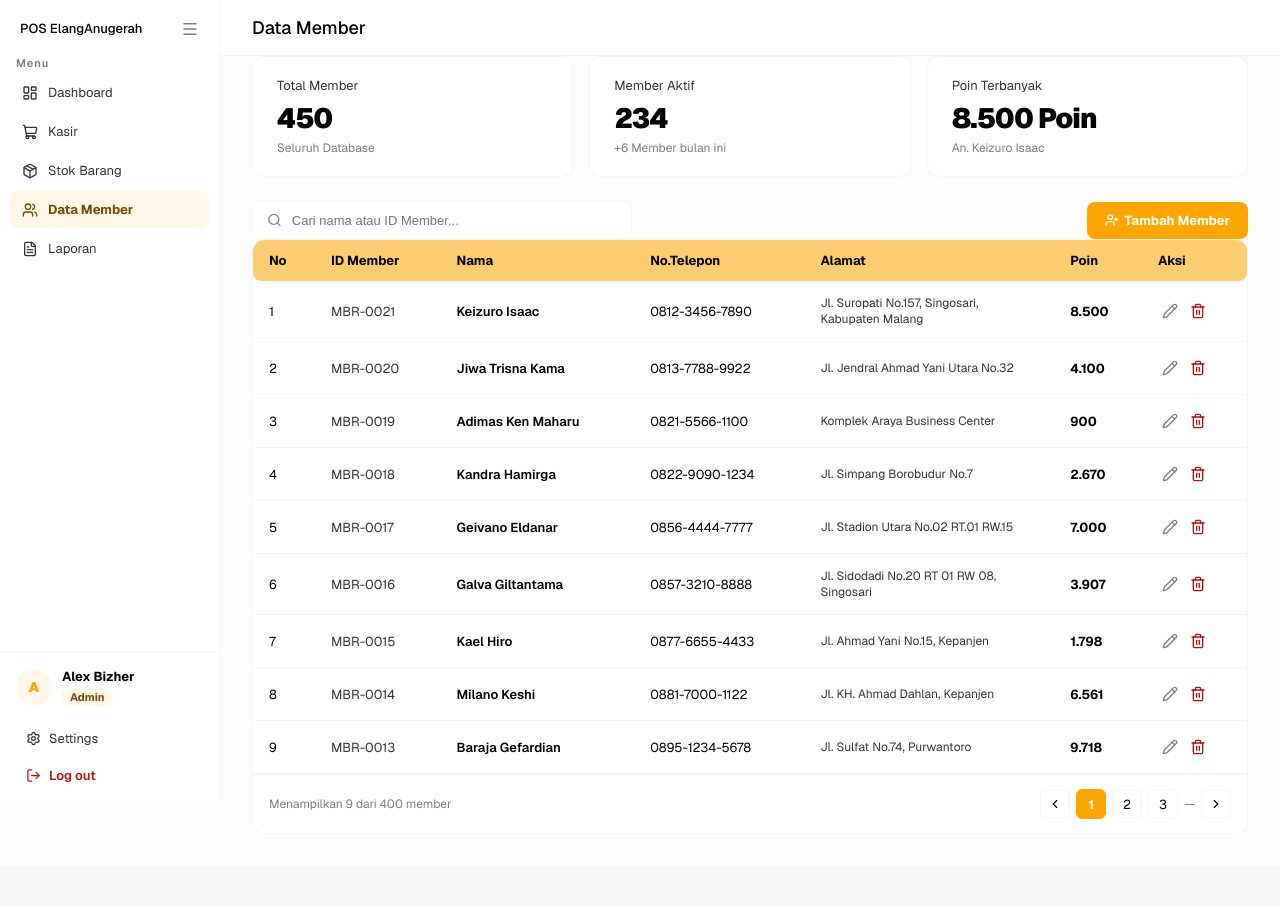
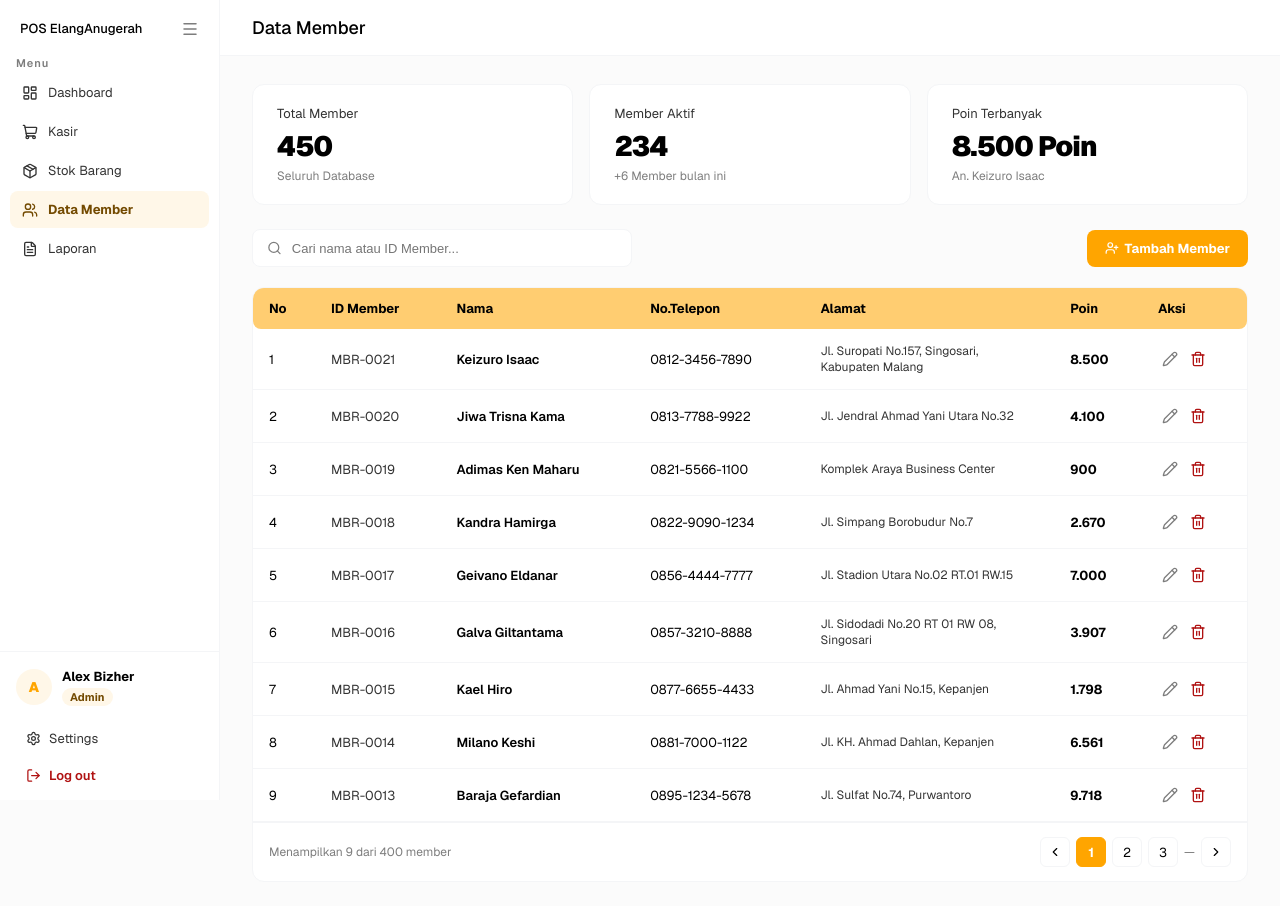
Before and after one commit to shafash/pos, a React (Vite) app: page / in a window 1280 px wide. Both pictures are taken after a click on the button "Data Member". Shown: the top 906 px of the page. Before the commit the page ends 866 px from the top, so only its background shows below. Built offline with nearby package versions, Linux system fonts and the light colour scheme.

Commit message:
fix: enhance layout and styling in DataMember component for improved readability and user interaction

```diff
--- a/src/pages/DataMember.jsx
+++ b/src/pages/DataMember.jsx
@@ -18,89 +18,67 @@ export default function DataMember({ onNav }) {
     )
 
     return (
-        <div>
-            <div style = {{
+        <div style={{ paddingTop: 28 }}>
+            <div style={{
                 display: 'flex',
                 gap: 16,
                 marginBottom: 24,
             }}>
-                <StatCard label = "Total Member" value = "450" sub = "Seluruh Database" />
-                <StatCard label = "Member Aktif" value = "234" sub = "+6 Member bulan ini" />
-                <StatCard label = "Poin Terbanyak" value = "8.500 Poin" sub = "An. Keizuro Isaac" />
+                <StatCard label="Total Member" value="450" sub="Seluruh Database" />
+                <StatCard label="Member Aktif" value="234" sub="+6 Member bulan ini" />
+                <StatCard label="Poin Terbanyak" value="8.500 Poin" sub="An. Keizuro Isaac" />
             </div>
 
-            <div style = {{
+            <div style={{
                 display: 'flex',
                 gap: 12,
                 justifyContent: 'space-between',
                 alignItems: 'center',
+                marginBottom: 20,
             }}>
-                <SearchBar placeholder = "Cari nama atau ID Member..." value = {search} onChange = {e => setSearch(e.target.value)} />
-                    <PrimaryBtn icon = {UserPlus} onClick = {() => onNav('tambahMember')}>Tambah Member</PrimaryBtn>
+                <SearchBar placeholder="Cari nama atau ID Member..." value={search} onChange={e => setSearch(e.target.value)} />
+                <PrimaryBtn icon={UserPlus} onClick={() => onNav('tambahMember')}>Tambah Member</PrimaryBtn>
             </div>
 
-            <div style = {{
+            <div style={{
                 background: COLOR.card,
-                border:`1px solid${COLOR.border}`,
+                border: `1px solid ${COLOR.border}`,
                 borderRadius: 12,
                 overflow: 'hidden',
             }}>
-                <table style = {{
+                <table style={{
                     width: '100%',
                     borderCollapse: 'collapse',
                 }}>
-                    <TableHeader cols = {[ 'No', 'ID Member', 'Nama', 'No.Telepon', 'Alamat', 'Poin', 'Aksi' ]} />
+                    <TableHeader
+                        cols={['No', 'ID Member', 'Nama', 'No.Telepon', 'Alamat', 'Poin', 'Aksi']}
+                        headerStyle={{ fontSize: 14, fontWeight: 500 }}
+                    />
                     <tbody>
                         {filtered.map((m, i) => (
-                            <tr key = {m.id} style = {{borderBottom: `1px solid ${COLOR.border}`}}>
-                                <td style = {{
-                                    padding: '14px 16px',
-                                    fontSize: 13,
-                                }}>
-                                    {i +1}
+                            <tr key={m.id} style={{ borderBottom: `1px solid ${COLOR.border}` }}>
+                                <td style={{ padding: '14px 16px', fontSize: 13 }}>
+                                    {i + 1}
                                 </td>
-                                <td style = {{
-                                    padding: '14px 16px',
-                                    fontSize: 13,
-                                    color: COLOR.textSub
-                                }}>
+                                <td style={{ padding: '14px 16px', fontSize: 13, color: COLOR.textSub }}>
                                     {m.memberId}
                                 </td>
-                                <td style = {{
-                                    padding: '14px 16px',
-                                    fontSize: 13,
-                                    fontWeight: 600,
-                                }}>
+                                <td style={{ padding: '14px 16px', fontSize: 13, fontWeight: 600 }}>
                                     {m.nama}
                                 </td>
-                                <td style = {{
-                                    padding: '14px 16px',
-                                    fontSize: 13,
-                                }}>
+                                <td style={{ padding: '14px 16px', fontSize: 13 }}>
                                     {m.telp}
                                 </td>
-                                <td style = {{
-                                    padding: '14px 16px',
-                                    fontSize: 12,
-                                    color: COLOR.textSub,
-                                    maxWidth: 200,
-                                }}>
+                                <td style={{ padding: '14px 16px', fontSize: 12, color: COLOR.textSub, maxWidth: 200 }}>
                                     {m.alamat}
                                 </td>
-                                <td style = {{
-                                    padding: '14px 16px',
-                                    fontSize: 13,
-                                    fontWeight: 700,
-                                }}>
+                                <td style={{ padding: '14px 16px', fontSize: 13, fontWeight: 700 }}>
                                     {m.poin.toLocaleString('id-ID')}
                                 </td>
-                                <td style = {{padding: '14px 16px'}}>
-                                    <div style = {{
-                                        display: 'flex',
-                                        gap: 4,
-                                    }}>
-                                        <ActionBtn icon = {Pencil} onClick = {() => onNav('editMember')}/>
-                                        <ActionBtn icon = {Trash2} color = {COLOR.red} />
+                                <td style={{ padding: '14px 16px' }}>
+                                    <div style={{ display: 'flex', gap: 4 }}>
+                                        <ActionBtn icon={Pencil} onClick={() => onNav('editMember')} />
+                                        <ActionBtn icon={Trash2} color={COLOR.red} />
                                     </div>
                                 </td>
                             </tr>
@@ -108,41 +86,29 @@ export default function DataMember({ onNav }) {
                     </tbody>
                 </table>
 
-                <div style = {{
+                <div style={{
                     padding: '14px 16px',
                     display: 'flex',
                     justifyContent: 'space-between',
                     alignItems: 'center',
                     borderTop: `1px solid ${COLOR.border}`,
                 }}>
-                    <span style = {{
-                        fontSize: 12,
-                        color: COLOR.textMuted,
-                    }}>
+                    <span style={{ fontSize: 12, color: COLOR.textMuted }}>
                         Menampilkan {filtered.length} dari 400 member
                     </span>
-                    <div style = {{
-                        display: 'flex',
-                        alignItems: 'center',
-                        gap: 6,
-                    }}>
-                        <button onClick = {() => setPage(p => Math.max(1, p -1))} style = {{
-                            width: 30,
-                            height: 30,
+                    <div style={{ display: 'flex', alignItems: 'center', gap: 6 }}>
+                        <button onClick={() => setPage(p => Math.max(1, p - 1))} style={{
+                            width: 30, height: 30,
                             border: `1px solid ${COLOR.border}`,
-                            borderRadius: 6,
-                            background: '#fff',
-                            cursor: 'pointer',
-                            display: 'flex',
-                            alignItems: 'center',
-                            justifyContent: 'center',
+                            borderRadius: 6, background: '#fff',
+                            cursor: 'pointer', display: 'flex',
+                            alignItems: 'center', justifyContent: 'center',
                         }}>
-                            <ChevronLeft size = {14} />
+                            <ChevronLeft size={14} />
                         </button>
                         {[1, 2, 3].map(n => (
-                            <button key = {n} onClick = {() => setPage(n)} style = {{
-                                width: 30,
-                                height: 30,
+                            <button key={n} onClick={() => setPage(n)} style={{
+                                width: 30, height: 30,
                                 border: `1px solid ${page === n ? COLOR.amber : COLOR.border}`,
                                 borderRadius: 6,
                                 background: page === n ? COLOR.amber : '#fff',
@@ -155,24 +121,15 @@ export default function DataMember({ onNav }) {
                                 {n}
                             </button>
                         ))}
-                        <span style = {{
-                            color: COLOR.textMuted,
-                            fontSize: 12,
+                        <span style={{ color: COLOR.textMuted, fontSize: 12 }}>—</span>
+                        <button onClick={() => setPage(p => p + 1)} style={{
+                            width: 30, height: 30,
+                            border: `1px solid ${COLOR.border}`,
+                            borderRadius: 6, background: '#fff',
+                            cursor: 'pointer', display: 'flex',
+                            alignItems: 'center', justifyContent: 'center',
                         }}>
-                            —
-                        </span>
-                        <button onClick = {() => setPage(p => p + 1)} style = {{
-                            width: 30,
-                            height: 30,
-                            border: `1px solid ${COLOR.border}`,
-                            borderRadius: 6,
-                            background: '#fff',
-                            cursor: 'pointer',
-                            display: 'flex',
-                            alignItems: 'center',
-                            justifyContent: 'center',
-                        }}>
-                            <ChevronRight size = {14} />
+                            <ChevronRight size={14} />
                         </button>
                     </div>
                 </div>
```
